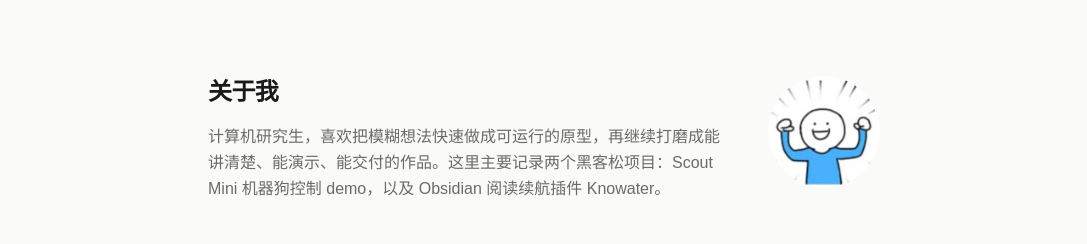
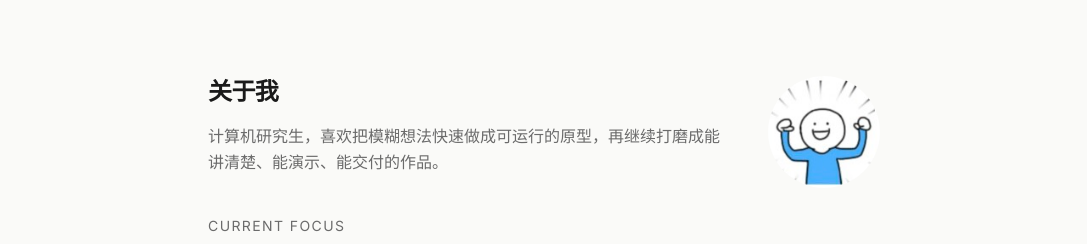
Before and after one commit to AwesomeBaron001/AwesomeBaron001.github.io, a Next.js app: page / in a window 1280 px wide. Shown: the part 820-1064 px from the top of the page, without its empty margins (96-1183 px from the left). Built offline with nearby package versions, Linux system fonts and the light colour scheme; no server answers.

Commit message:
Trim about copy

```diff
--- a/data/content.ts
+++ b/data/content.ts
@@ -60,7 +60,7 @@ export const navLinks: NavLink[] = [
 ];
 
 export const aboutText: string =
-  "计算机研究生，喜欢把模糊想法快速做成可运行的原型，再继续打磨成能讲清楚、能演示、能交付的作品。这里主要记录两个黑客松项目：Scout Mini 机器狗控制 demo，以及 Obsidian 阅读续航插件 Knowater。";
+  "计算机研究生，喜欢把模糊想法快速做成可运行的原型，再继续打磨成能讲清楚、能演示、能交付的作品。";
 
 export const focuses: string[] = [
   "Hackathon Prototypes",
```
